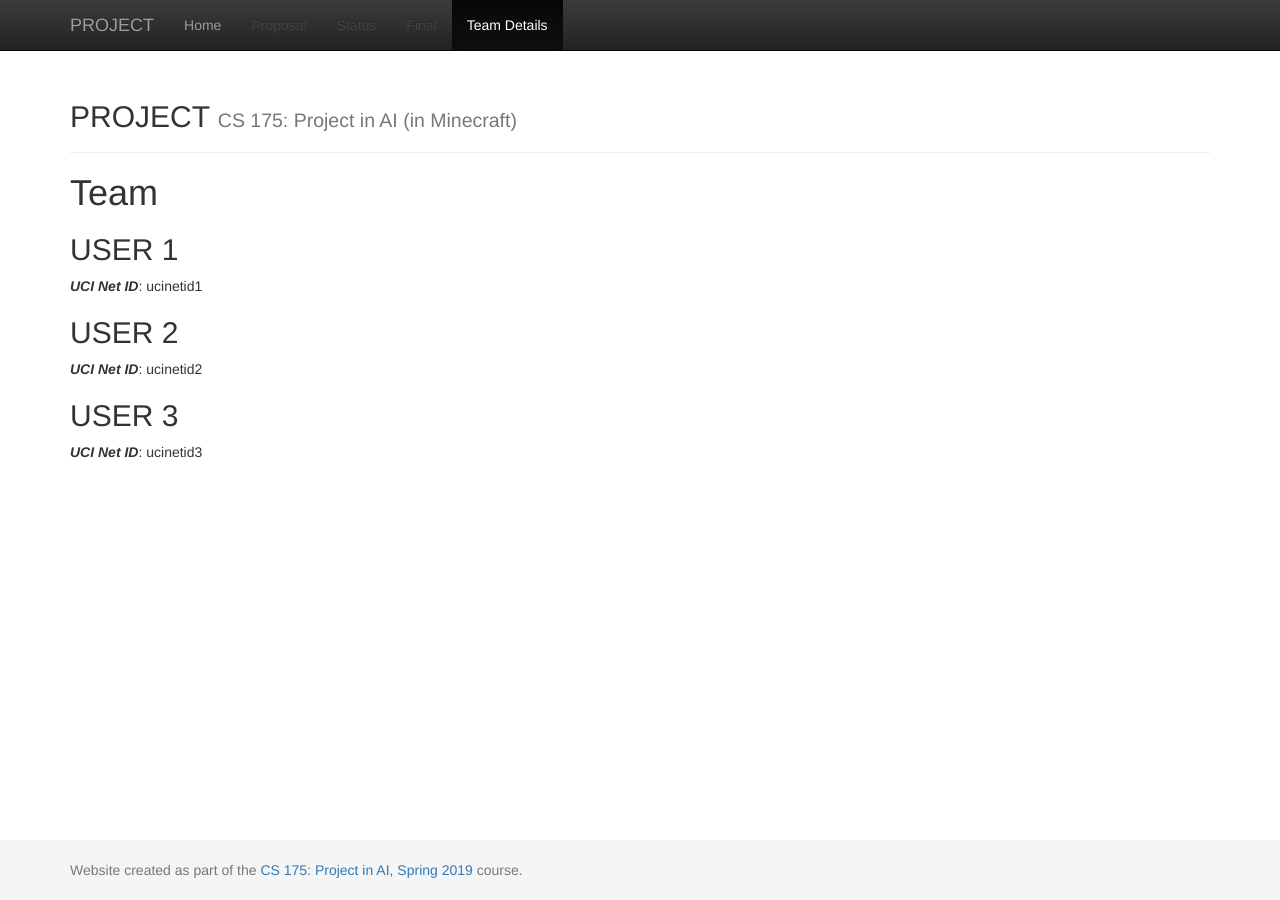
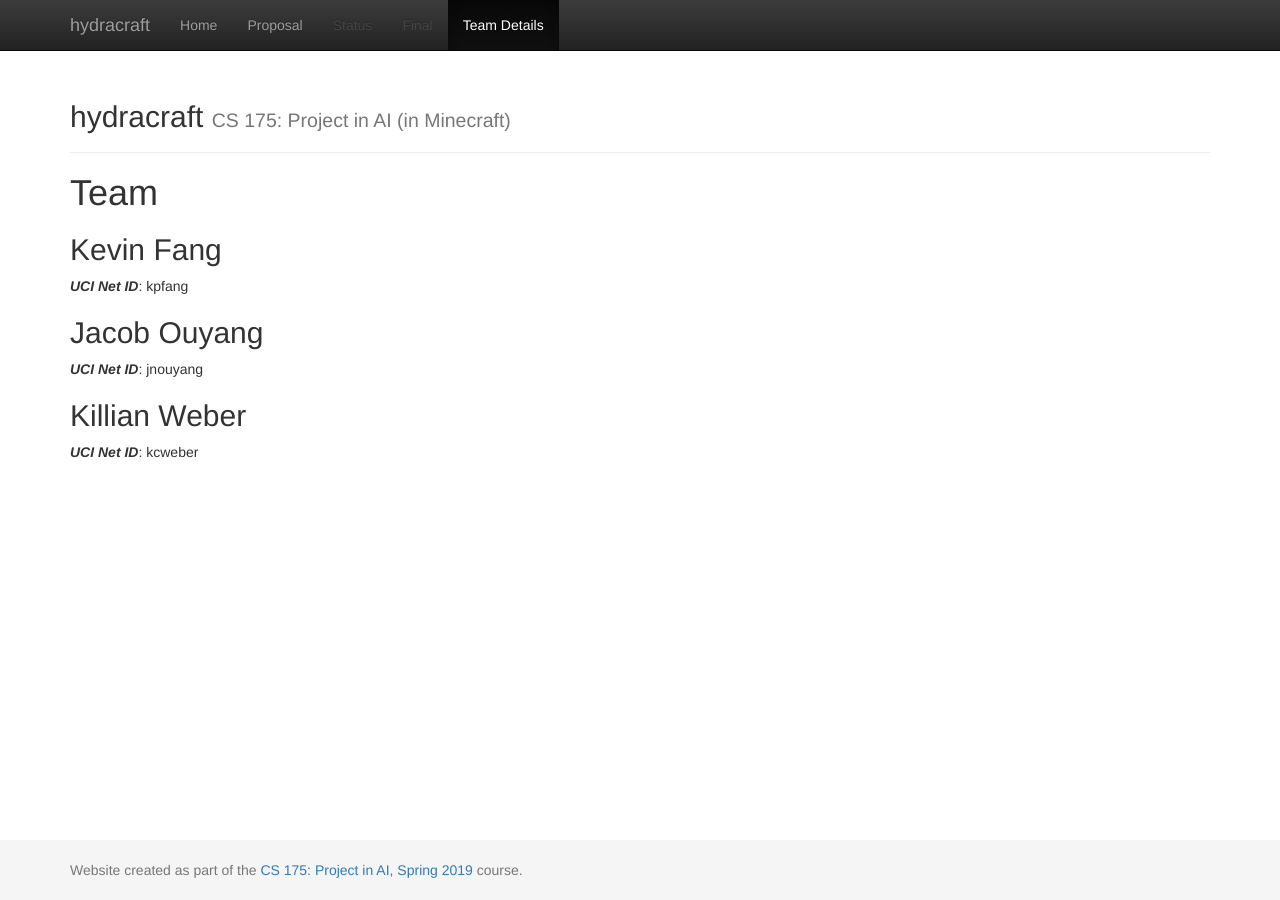
Before and after one commit to kevinfang2/hydracraft, a Jekyll site: the page built from docs/team.md, in a window 1280 px wide. Built offline with Jekyll 4.4.1, drawn with Linux system fonts in a browser that asks for light colours.

```diff
--- a/docs/_config.yml
+++ b/docs/_config.yml
@@ -1,9 +1,8 @@
 ###########
 # site.title
 
-title:    'PROJECT'
-subtitle: 'CS 175: Project in AI (in Minecraft)'
-
+title: "hydracraft"
+subtitle: "CS 175: Project in AI (in Minecraft)"
 
 #########################
 # more settings
@@ -11,5 +10,5 @@ subtitle: 'CS 175: Project in AI (in Minecraft)'
 markdown: kramdown
 
 exclude:
-- README.md
-- LICENSE.md
+  - README.md
+  - LICENSE.md
--- a/docs/team.md
+++ b/docs/team.md
@@ -6,11 +6,11 @@ title:  Team
 # {{ page.title }}
 
 
-## USER 1
-***UCI Net ID***: ucinetid1
+## Kevin Fang
+***UCI Net ID***: kpfang
 
-## USER 2
-***UCI Net ID***: ucinetid2
+## Jacob Ouyang
+***UCI Net ID***: jnouyang
 
-## USER 3
-***UCI Net ID***: ucinetid3
+## Killian Weber
+***UCI Net ID***: kcweber
```
Also changed, not shown: docs/index.md (+1 -1 lines), docs/proposal.md (added, +48 -0 lines).
